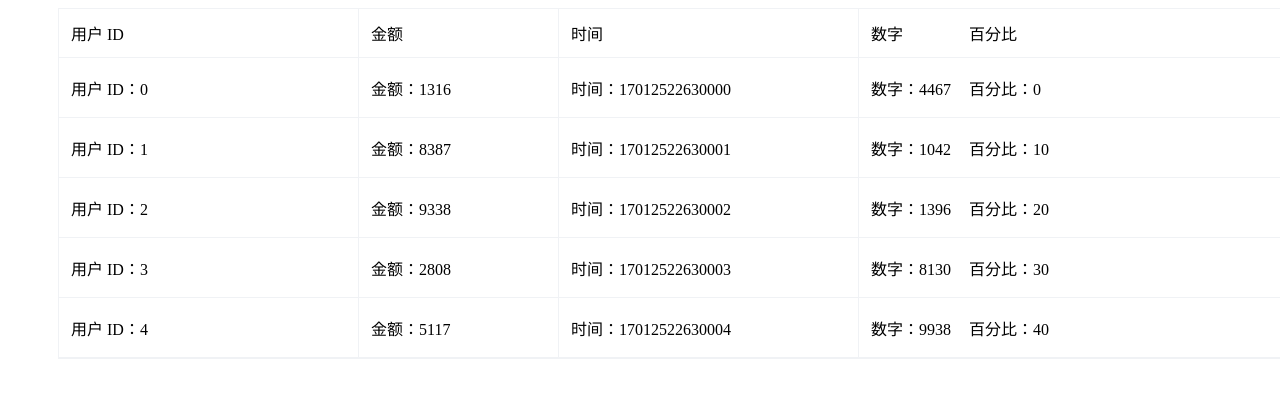
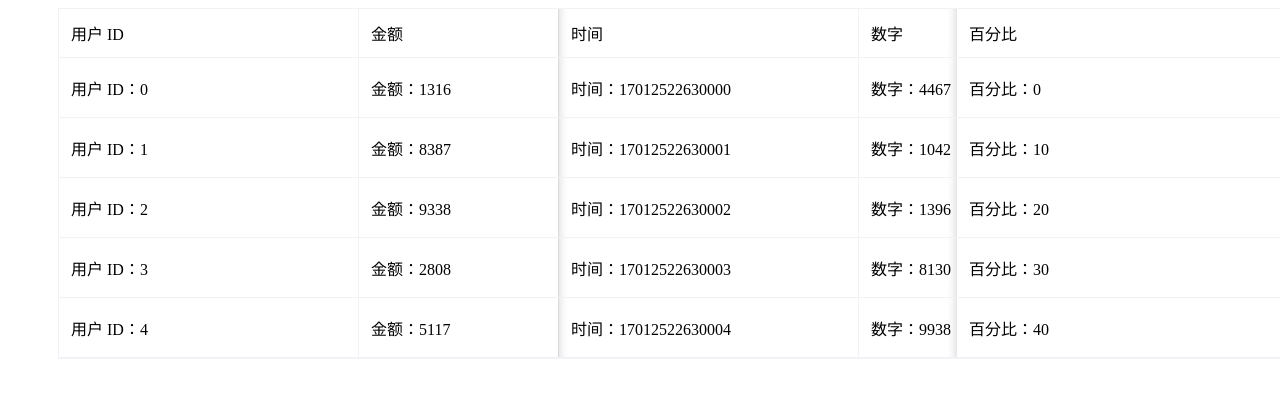
Before and after one commit to xzd-inc/MTable, a React (Vite) app: page / in a window 1280 px wide. Shown: the top 398 px of the page. Built offline with nearby package versions, Linux system fonts and the light colour scheme.

Commit message:
feat: 优化

```diff
--- a/package.json
+++ b/package.json
@@ -10,6 +10,7 @@
     "preview": "vite preview"
   },
   "dependencies": {
+    "classnames": "^2.3.2",
     "lodash": "^4.17.21",
     "rc-resize-observer": "^1.4.0",
     "react": "^16.14.0",
--- a/src/mux-simple-table/index.tsx
+++ b/src/mux-simple-table/index.tsx
@@ -1,6 +1,7 @@
 import React, { ReactNode, useCallback, useEffect, useMemo, useRef, useState } from 'react'
 import ResizeObserver from 'rc-resize-observer'
 import get from 'lodash/get'
+import classNames from 'classnames'
 
 import './style/main.scss'
 
@@ -308,7 +309,7 @@ export default function MuxSimpleTable(props: IProps) {
               leftLockColumns.map((v, i) => {
                 return (
                   <div
-                    className="mux-simple-table-header-cell"
+                    className={classNames('mux-simple-table-header-cell', { 'mux-simple-table-left-lock-last': i === leftLockColumns?.length - 1 })}
                     key={i}
                     style={{
                       width: v.width,
@@ -344,7 +345,7 @@ export default function MuxSimpleTable(props: IProps) {
               rightLockColumns.map((v, i) => {
                 return (
                   <div
-                    className="mux-simple-table-header-cell"
+                    className={classNames('mux-simple-table-header-cell', { 'mux-simple-table-right-lock-first': i === 0 })}
                     key={i}
                     style={{
                       width: v.width,
@@ -399,7 +400,7 @@ export default function MuxSimpleTable(props: IProps) {
                         leftLockColumns.map((k, j) => {
                           return (
                             <div
-                              className="mux-simple-table-body-cell"
+                            className={classNames('mux-simple-table-body-cell', { 'mux-simple-table-left-lock-last': j === leftLockColumns?.length - 1 })}
                               key={`${j}-${yStartIndex + i}`}
                               style={{
                                 width: k.width,
@@ -435,7 +436,7 @@ export default function MuxSimpleTable(props: IProps) {
                         rightLockColumns.map((k, j) => {
                           return (
                             <div
-                              className="mux-simple-table-body-cell"
+                              className={classNames('mux-simple-table-body-cell', { 'mux-simple-table-right-lock-first': j === 0 })}
                               key={`${j}-${yStartIndex + i}`}
                               style={{
                                 width: k.width,
--- a/src/mux-simple-table/style/main.scss
+++ b/src/mux-simple-table/style/main.scss
@@ -54,6 +54,32 @@
   height: 60px;
 }
 
+.mux-simple-table-left-lock-last:after {
+  content: '';
+  position: absolute;
+  top: 0;
+  bottom: 0;
+  right: 0;
+  transform: translateX(100%);
+  width: 30px;
+  pointer-events: none;
+  box-shadow: inset 10px 0 8px -8px rgba(0,0,0,.15);
+  transition: box-shadow .3s
+}
+
+.mux-simple-table-right-lock-first::after {
+  content: "";
+  position: absolute;
+  top: 0;
+  bottom: 0;
+  width: 30px;
+  pointer-events: none;
+  left: 0;
+  transform: translateX(-100%);
+  box-shadow: inset -10px 0 8px -8px rgba(0,0,0,.15);
+  transition: box-shadow .3s
+}
+
 .mux-simple-table-right-scrollbar {
   position: absolute;
   right: 0;
```
